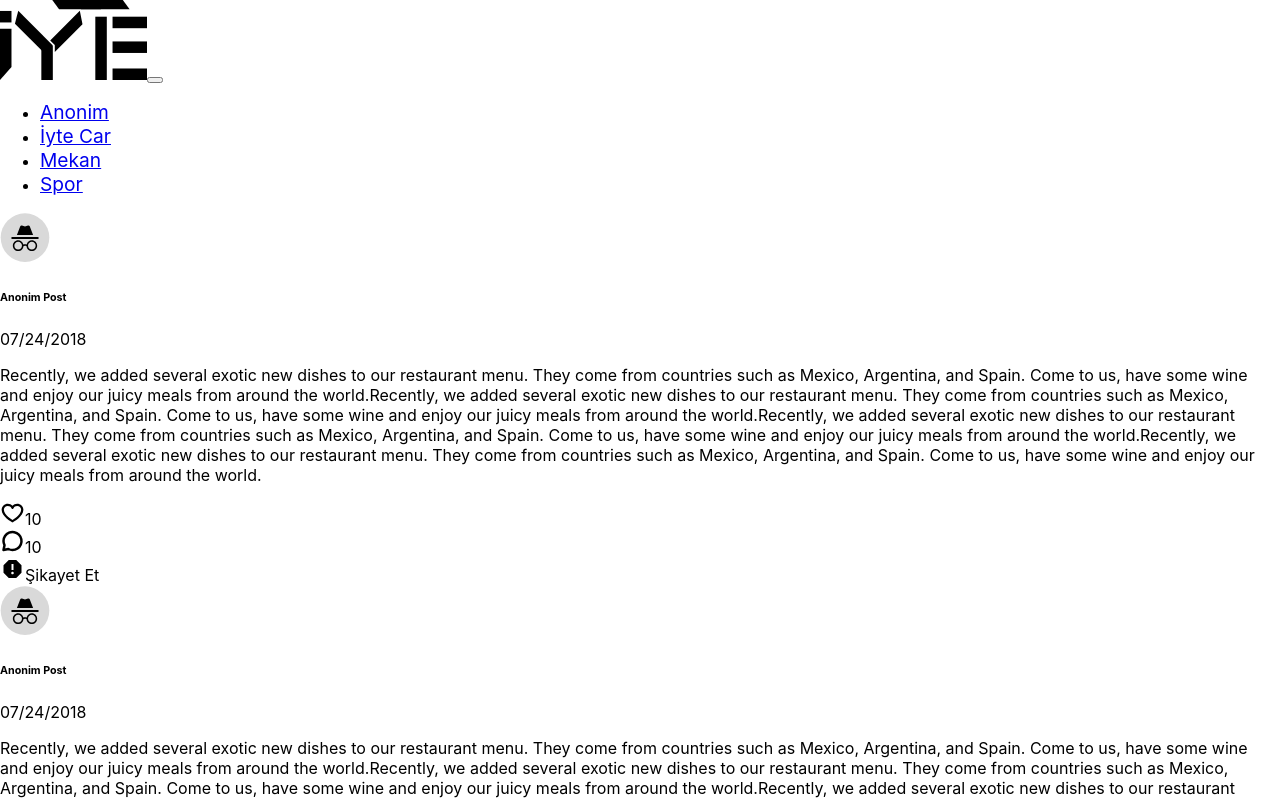
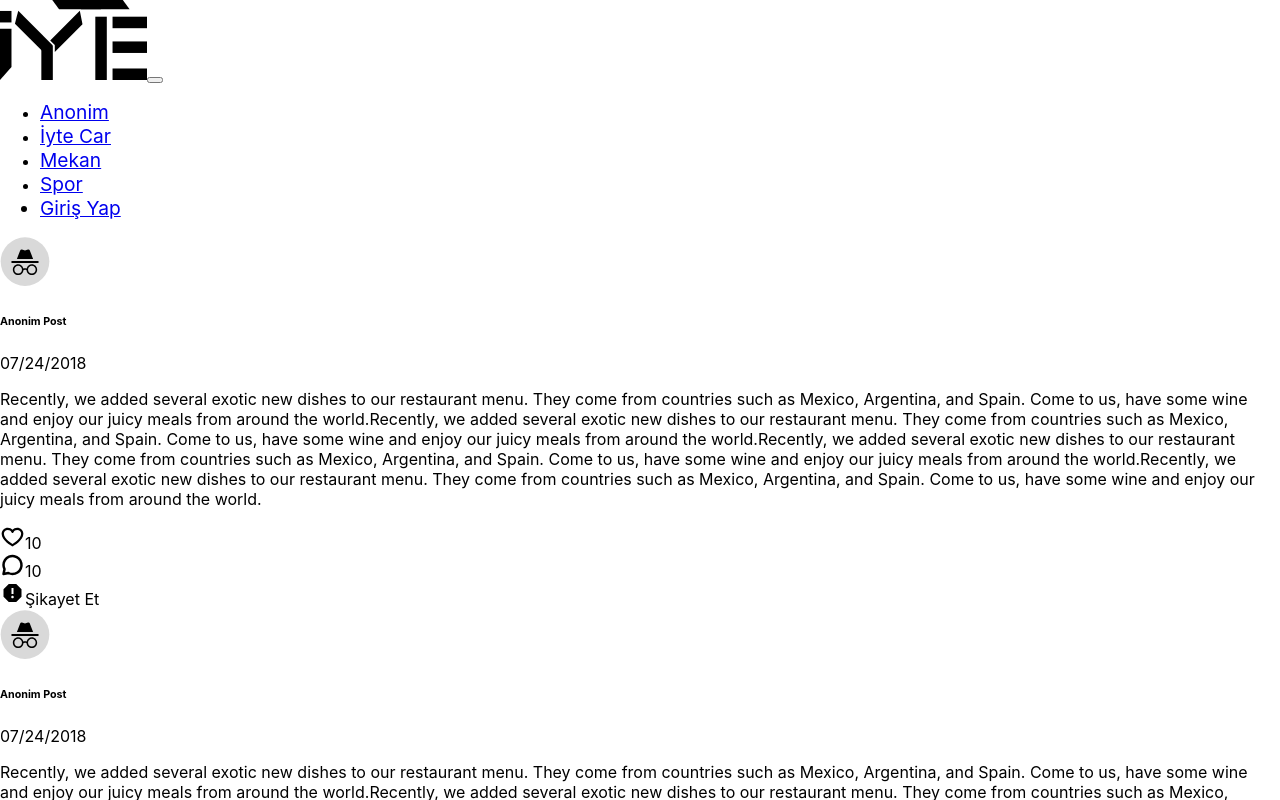
Before and after one commit to polat-code/canakkale_hackathon_front_end, a React (Create React App) app: page /anonims in a window 1280 px wide. Shown: the top 800 px of the page. Built offline with nearby package versions, Linux system fonts and the light colour scheme; the HTML template or start-up script is replaced by a standard one.

Commit message:
login is added to navbar

```diff
--- a/src/components/common/Navbar/Navbar.js
+++ b/src/components/common/Navbar/Navbar.js
@@ -21,6 +21,9 @@ const Navbar = () => {
   };
   const handleSport = () => {
     navigation("/sports");
+  };
+  const handleLogin = () => {
+    navigation("/login");
   };
 
   return (
@@ -110,6 +113,21 @@ const Navbar = () => {
                 Spor
               </a>
             </li>
+            <li className="nav-item nav-link nav-item-size mx-lg-2 py-lg-2">
+              <a
+                className={`nav-link nav-item-size text-center text-primary ${
+                  currentPath.startsWith("/login") ? "active" : ""
+                }`}
+                href="#"
+                id="sport"
+                onClick={(e) => {
+                  e.preventDefault();
+                  handleLogin();
+                }}
+              >
+                Giriş Yap
+              </a>
+            </li>
           </ul>
         </div>
       </div>
```
